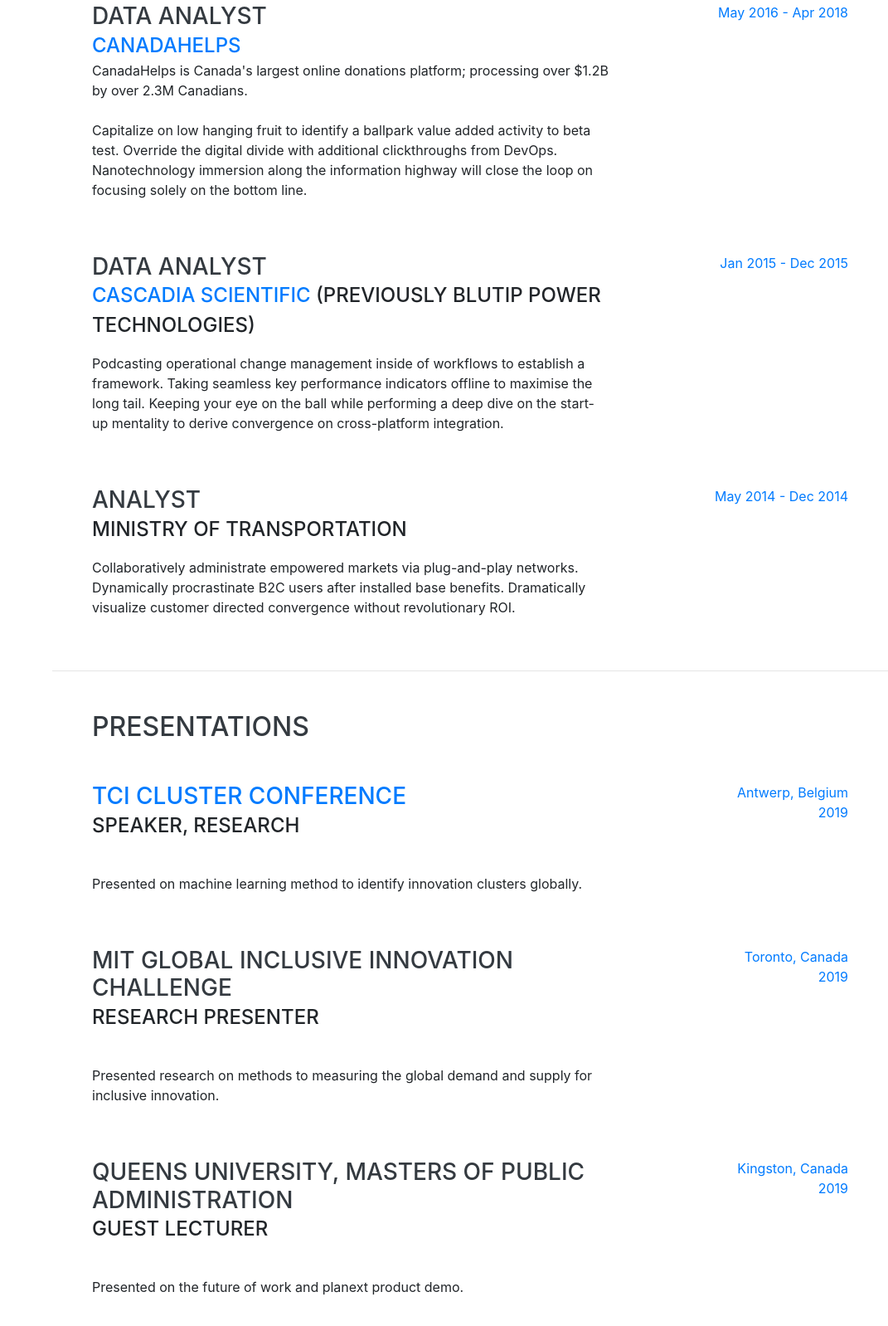
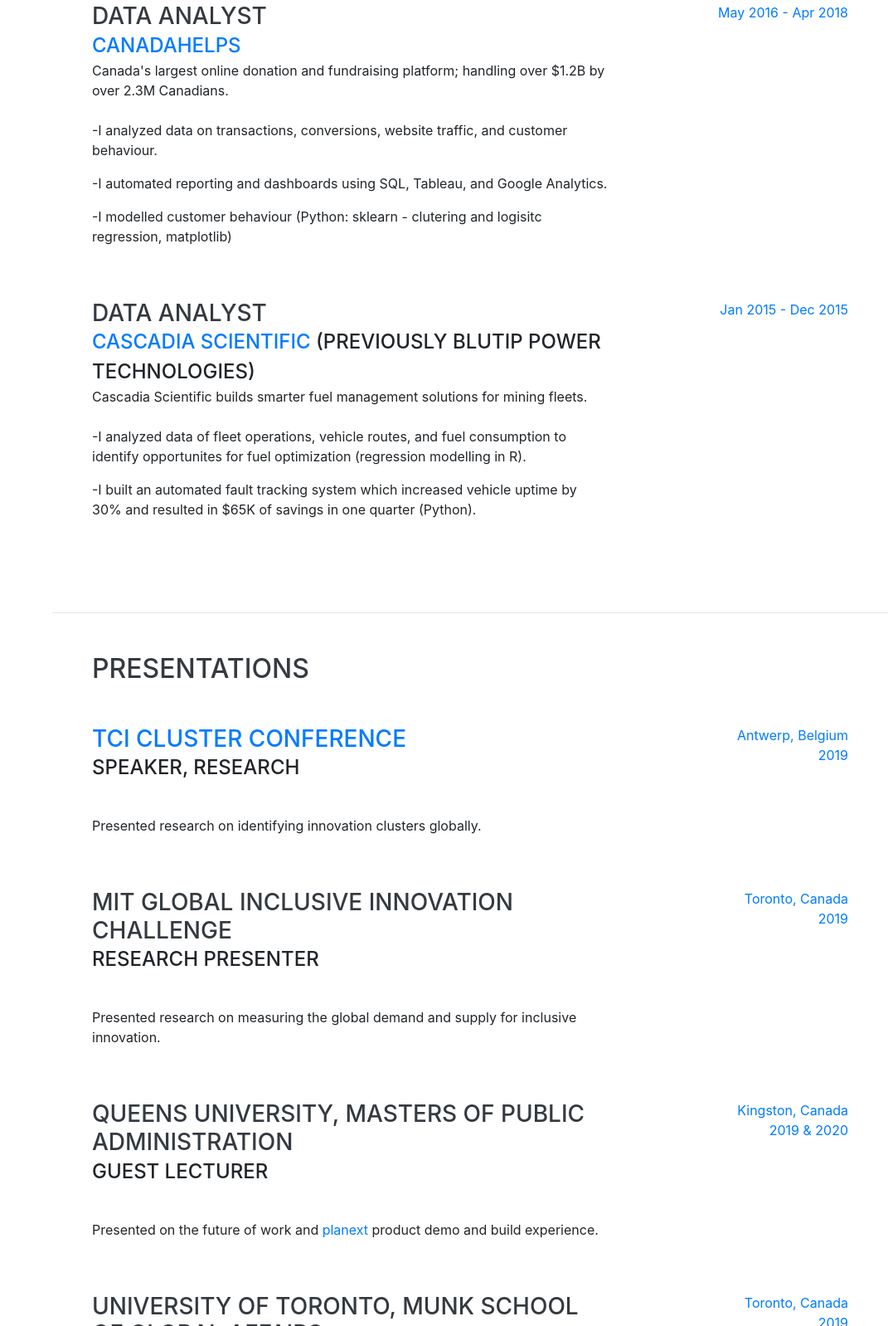
Before and after one commit to upekshaa/upekshaa.github.io, a website with bundled scripts: page index.html in a window 1280 px wide. Shown: the part 1202-2800 px from the top of the page at 83% size, without its empty margins (209-1280 px from the left). Built offline with nearby package versions, Linux system fonts and the light colour scheme; a web font is replaced by a local one.

Commit message:
speaking experience

```diff
--- a/index.html
+++ b/index.html
@@ -44,17 +44,17 @@
           <a class="nav-link js-scroll-trigger" href="#experience">Experience</a>
         </li>
         <li class="nav-item">
+          <a class="nav-link js-scroll-trigger" href="#presentations">Presentations</a>
+        </li>
+        <li class="nav-item">
           <a class="nav-link js-scroll-trigger" href="#education">Education</a>
         </li>
         <li class="nav-item">
           <a class="nav-link js-scroll-trigger" href="#skills">Skills</a>
         </li>
-        <li class="nav-item">
+        <!-- <li class="nav-item">
           <a class="nav-link js-scroll-trigger" href="#interests">Interests</a>
-        </li>
-        <li class="nav-item">
-          <a class="nav-link js-scroll-trigger" href="#awards">Awards</a>
-        </li>
+        </li> -->
       </ul>
     </div>
   </nav>
@@ -69,7 +69,7 @@
         <div class="subheading mb-5">Toronto, Canada ·
           <a href="mailto:upeksha.amarasinghe@gmail.com">upeksha.amarasinghe@gmail.com</a>
         </div>
-        <p class="lead mb-5">I develop data-driven products with a focus on the future of work and innovation at <a href="http://marsdd.com/">MaRS Discovery District</a>.</p>
+        <p class="lead mb-5">I develop data-driven products with a focus on the future of work and the innovation economy at <a href="http://marsdd.com/">MaRS Discovery District</a>.</p>
         <div class="social-icons">
           <a href="https://www.linkedin.com/in/upekshaamarasinghe/">
             <i class="fab fa-linkedin-in"></i>
@@ -105,9 +105,11 @@
           <div class="resume-content">
             <h3 class="mb-0">Data Analyst</h3>
             <div class="subheading mb-0"><a href="https://www.canadahelps.org/en/">CanadaHelps</a></div>
-            <div class="subheading2 mb-0">CanadaHelps is Canada's largest online donations platform; processing over $1.2B by over 2.3M Canadians. </div>
+            <div class="subheading2 mb-0">Canada's largest online donation and fundraising platform; handling over $1.2B by over 2.3M Canadians. </div>
             <br>
-            <p>Capitalize on low hanging fruit to identify a ballpark value added activity to beta test. Override the digital divide with additional clickthroughs from DevOps. Nanotechnology immersion along the information highway will close the loop on focusing solely on the bottom line.</p>
+            <p>-I analyzed data on transactions, conversions, website traffic, and customer behaviour.</p>
+            <p>-I automated reporting and dashboards using SQL, Tableau, and Google Analytics.</p>
+            <p>-I modelled customer behaviour (Python: sklearn - clutering and logisitc regression, matplotlib)</p>
           </div>
           <div class="resume-date text-md-right">
             <span class="text-primary">May 2016 - Apr 2018</span>
@@ -117,22 +119,14 @@
         <div class="resume-item d-flex flex-column flex-md-row justify-content-between mb-5">
           <div class="resume-content">
             <h3 class="mb-0">Data Analyst</h3>
-            <div class="subheading mb-3"><a href="https://cascadiascientific.com/">Cascadia Scientific </a> (previously Blutip Power Technologies)</div>
-            <p>Podcasting operational change management inside of workflows to establish a framework. Taking seamless key performance indicators offline to maximise the long tail. Keeping your eye on the ball while performing a deep dive on the start-up mentality to derive convergence on cross-platform integration.</p>
+            <div class="subheading mb-0"><a href="https://cascadiascientific.com/">Cascadia Scientific </a> (previously Blutip Power Technologies)</div>
+            <div class="subheading2 mb-0">Cascadia Scientific builds smarter fuel management solutions for mining fleets. </div>
+            <br>
+            <p>-I analyzed data of fleet operations, vehicle routes, and fuel consumption to identify opportunites for fuel optimization (regression modelling in R).</p>
+            <p>-I built an automated fault tracking system which increased vehicle uptime by 30% and resulted in $65K of savings in one quarter (Python).</p>
           </div>
           <div class="resume-date text-md-right">
             <span class="text-primary">Jan 2015 - Dec 2015</span>
-          </div>
-        </div>
-
-        <div class="resume-item d-flex flex-column flex-md-row justify-content-between">
-          <div class="resume-content">
-            <h3 class="mb-0">Analyst</h3>
-            <div class="subheading mb-3">Ministry of Transportation</div>
-            <p>Collaboratively administrate empowered markets via plug-and-play networks. Dynamically procrastinate B2C users after installed base benefits. Dramatically visualize customer directed convergence without revolutionary ROI.</p>
-          </div>
-          <div class="resume-date text-md-right">
-            <span class="text-primary">May 2014 - Dec 2014</span>
           </div>
         </div>
 
@@ -142,7 +136,7 @@
 
     <hr class="m-0">
 
-    <section class="resume-section p-3 p-lg-5 d-flex align-items-center" id="education">
+    <section class="resume-section p-3 p-lg-5 d-flex align-items-center" id="presentations">
       <div class="w-100">
         <h2 class="mb-5">Presentations</h2>
 
@@ -151,7 +145,7 @@
             <h3 class="mb-0"><a href="https://www.tci2019antwerp.org/program">TCI Cluster Conference</a></h3>
             <div class="subheading mb-3">Speaker, Research</div>
             <br>
-            <p>Presented on machine learning method to identify innovation clusters globally.
+            <p>Presented research on identifying innovation clusters globally.
             </p>
           </div>
           <div class="resume-date text-md-right">
@@ -166,7 +160,7 @@
             <h3 class="mb-0">MIT Global Inclusive Innovation Challenge</h3>
             <div class="subheading mb-3">Research Presenter</div>
             <br>
-            <p>Presented research on methods to measuring the global demand and supply for inclusive innovation.
+            <p>Presented research on measuring the global demand and supply for inclusive innovation.
             </p>
           </div>
           <div class="resume-date text-md-right">
@@ -181,13 +175,13 @@
             <h3 class="mb-0">Queens University, Masters of Public Administration</h3>
             <div class="subheading mb-3">Guest lecturer</div>
             <br>
-            <p>Presented on the future of work and planext product demo.
+            <p>Presented on the future of work and <a href="https://myplanext.com/">planext</a> product demo and build experience.
             </p>
           </div>
           <div class="resume-date text-md-right">
             <span class="text-primary">Kingston, Canada</span>
             <br>
-            <span class="text-primary">2019</span>
+            <span class="text-primary">2019 & 2020</span>
           </div>
         </div>
 
@@ -196,8 +190,7 @@
             <h3 class="mb-0">University of Toronto, Munk School of Global Affairs</h3>
             <div class="subheading mb-3">Tableau Workshop Facilitator</div>
             <br>
-            <p>Co-lead an introductory workshop to Tableau with a focus on buliding calculated fields.
-            </p>
+            <p>Co-lead an introductory workshop to Tableau with a focus on buliding calculated fields.</p>
           </div>
           <div class="resume-date text-md-right">
             <span class="text-primary">Toronto, Canada</span>
@@ -208,6 +201,8 @@
 
       </div>
     </section>
+
+    <hr class="m-0">
 
     <section class="resume-section p-3 p-lg-5 d-flex align-items-center" id="education">
       <div class="w-100">
@@ -248,10 +243,10 @@
       <div class="w-100">
         <h2 class="mb-5">Skills</h2>
 
-        <div class="subheading mb-3">Programming Languages &amp; Tools</div>
+        <!-- <div class="subheading mb-3">Programming Languages &amp; Tools</div>
         <ul class="list-inline dev-icons">
           <li class="list-inline-item">
-            <i class="fab fa-html5"></i>
+            <i class="fab fa-python"></i>
           </li>
           <li class="list-inline-item">
             <i class="fab fa-css3-alt"></i>
@@ -286,9 +281,9 @@
           <li class="list-inline-item">
             <i class="fab fa-npm"></i>
           </li>
-        </ul>
+        </ul> -->
 
-        <div class="subheading mb-3">Languages</div>
+        <div class="subheading mb-3">Programming Languages &amp; Tools</div>
         <ul class="fa-ul mb-0">
           <li>
             <i class="fa-li fa fa-check"></i>
@@ -308,13 +303,13 @@
 
     <hr class="m-0">
 
-    <section class="resume-section p-3 p-lg-5 d-flex align-items-center" id="interests">
+    <!-- <section class="resume-section p-3 p-lg-5 d-flex align-items-center" id="interests">
       <div class="w-100">
         <h2 class="mb-5">Interests</h2>
         <p>Apart from being a web developer, I enjoy most of my time being outdoors. In the winter, I am an avid skier and novice ice climber. During the warmer months here in Colorado, I enjoy mountain biking, free climbing, and kayaking.</p>
         <p class="mb-0">When forced indoors, I follow a number of sci-fi and fantasy genre movies and television shows, I am an aspiring chef, and I spend a large amount of my free time exploring the latest technology advancements in the front-end web development world.</p>
       </div>
-    </section>
+    </section> -->
 
     <hr class="m-0">
 
```
Also changed, not shown: README.md (deleted).
